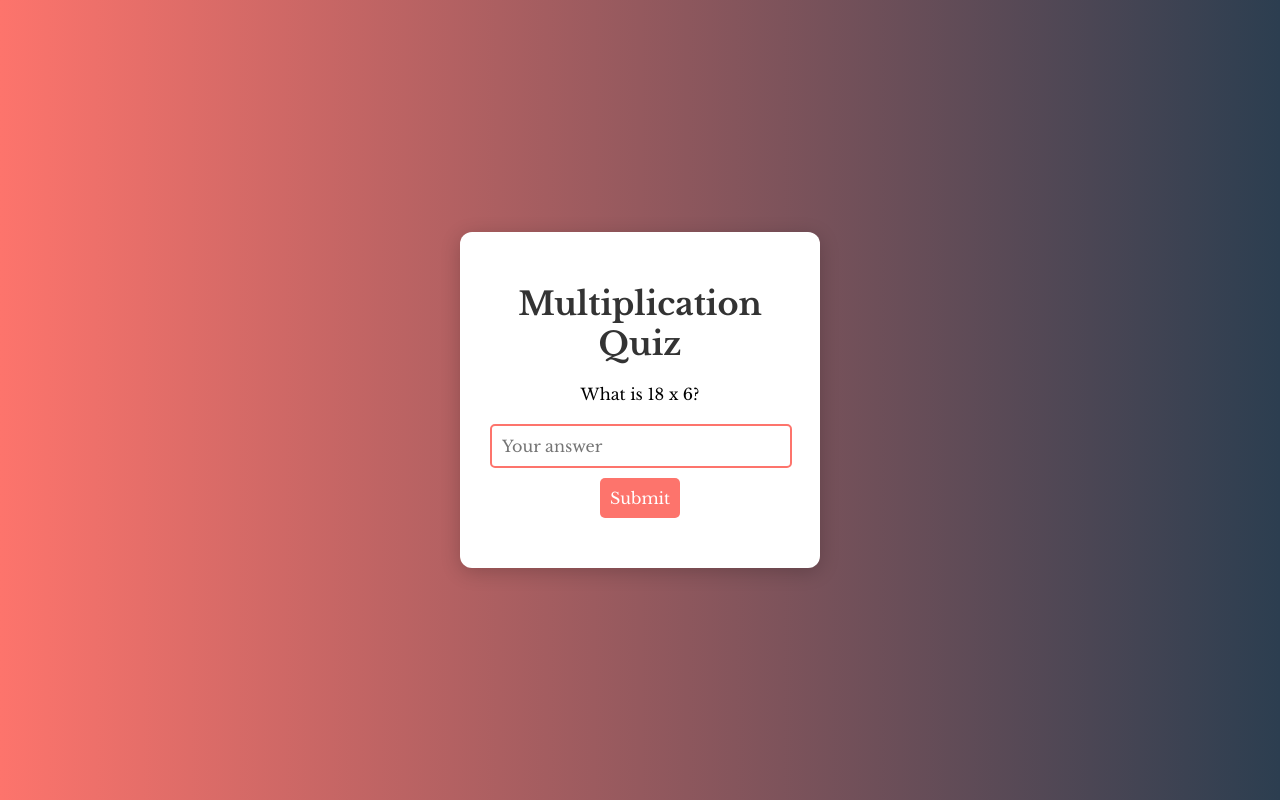
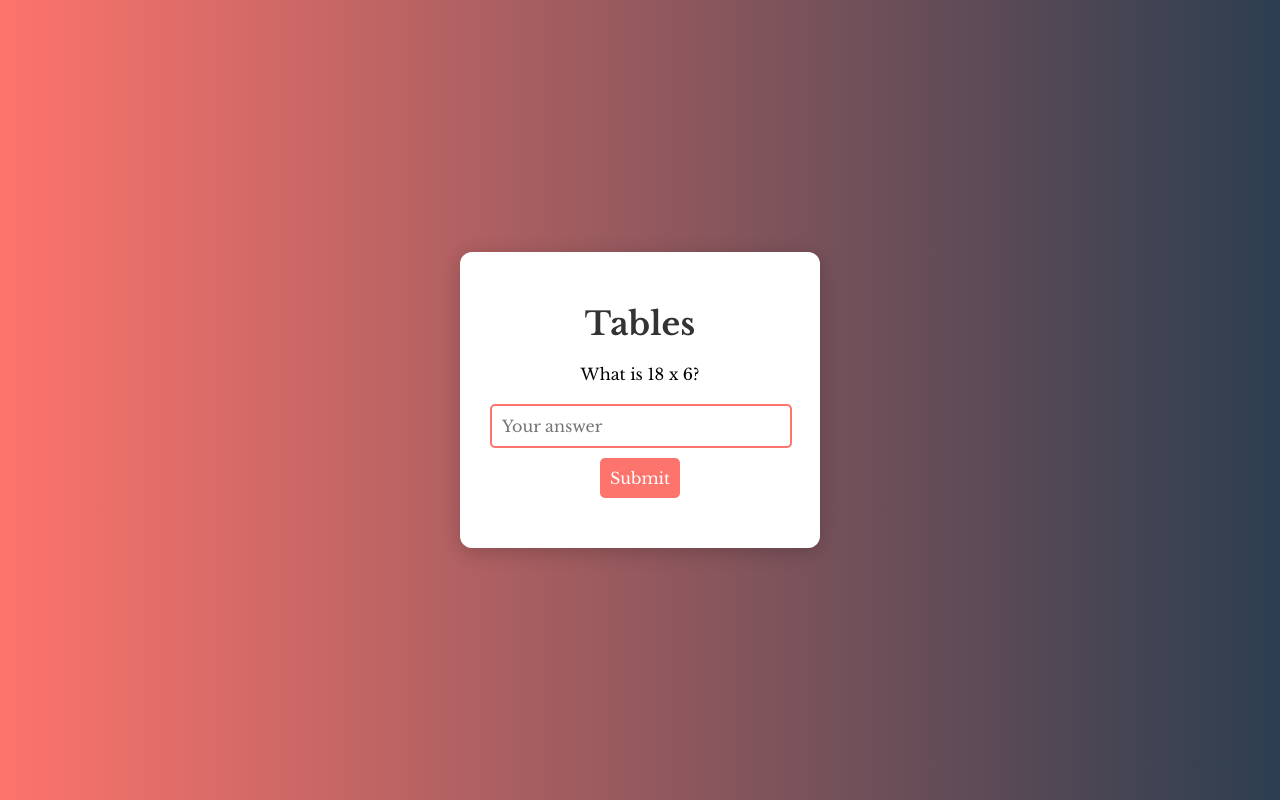
Before and after one commit to blankcoder3/Tables, a plain HTML site: page index.html in a window 1280 px wide. Drawn offline with nearby package versions, Linux system fonts and the light colour scheme.

Commit message:
Update index.html

```diff
--- a/index.html
+++ b/index.html
@@ -8,7 +8,7 @@
 </head>
 <body>
     <div class="container">
-        <h1>Multiplication Quiz</h1>
+        <h1>Tables</h1>
         <div id="question"></div>
         <input type="number" id="answer" placeholder="Your answer">
         <button id="submit">Submit</button>
```
